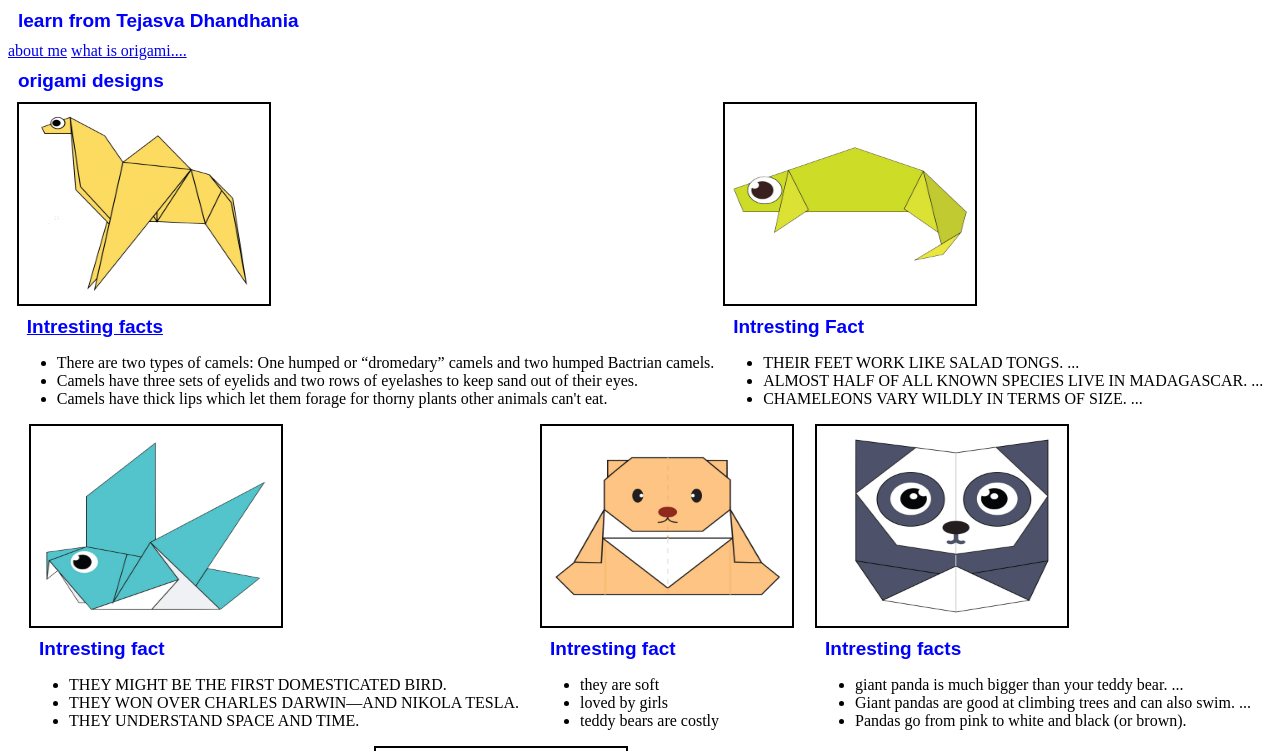
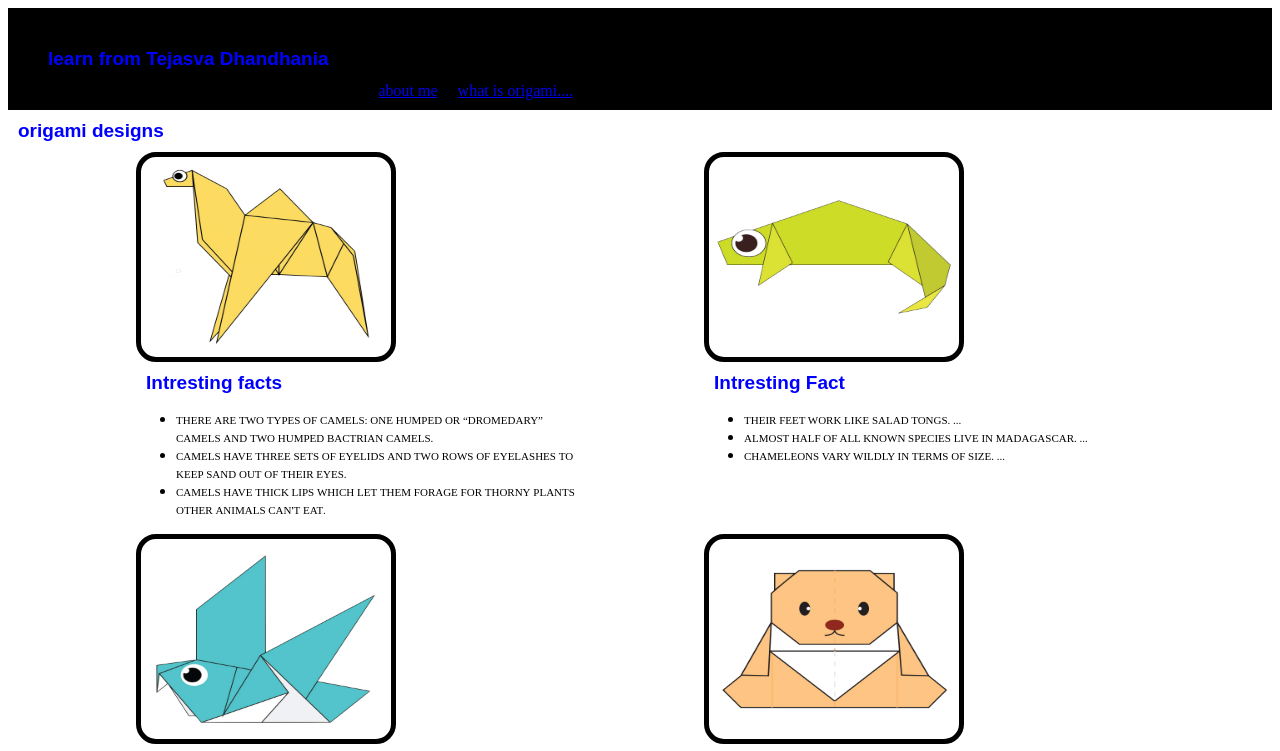
Before and after one commit to tejasva255/origami-website-, a plain HTML site: page index.html in a window 1280 px wide. Shown: the top 751 px of the page. Drawn offline with Linux system fonts and the light colour scheme.

Commit message:
Add files via upload

```diff
--- a/index.html
+++ b/index.html
@@ -19,7 +19,7 @@
 
 
 		<a href="http://origami.me/camel/"> <img src="camel.png" width="250" height="200"/> </a>
-		<h2><u>Intresting facts</u></h2>
+		<h2>Intresting facts</h2>
 		<p>
 			<ul>
 			<li>There are two types of camels: One humped or “dromedary” camels and two humped Bactrian camels.</li>
--- a/style.css
+++ b/style.css
@@ -6,22 +6,42 @@ p{
 	color:red;
 	font-family: fantasy;
 }
-ul{
-space
-}
 
 .menu h2,h1{
 	font-family: fantasy;
 	font-size: 19;
 }
 
-
 .menu{
 	display: flex;
     flex-wrap: wrap;
 justify-content: space-evenly;
 }
-.menu img{
-	border: 2px solid black;
-	border-radius:50 px;
+
+.menuitem img{
+	border: 5px solid black;
+	border-radius: 20px;
 }
+
+li{
+font-variant-caps: all-petite-caps;
+width: 400px;`
+}
+
+.heading{
+	width: 1400px
+	height:100px;
+	display: flex;
+	align-items: flex-end;
+	background-color: black;
+}
+
+.heading a{
+	align-content: right;
+	justify-content:space-between;
+	margin: 10px;
+}
+
+.heading h1{
+	margin:40px;
+}
```
